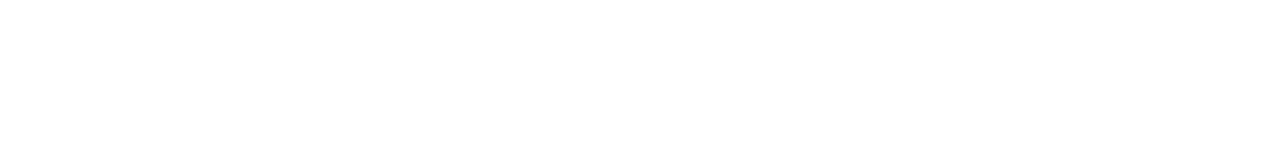
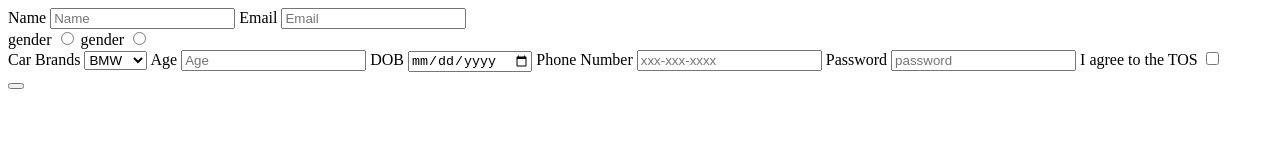
Before and after one commit to acciojob/signup-form-car-kanchan-karale067, a website: page main.html in a window 1280 px wide. Drawn offline with Linux system fonts and the light colour scheme.

Commit message:
created a submission

```diff
--- a/main.html
+++ b/main.html
@@ -11,6 +11,40 @@
     <script type="text/javascript" src="./script.js">
 </script>
 
+	<form  method="post">
+
+		<label for="name">Name</label>
+	    <input type="text" id="name" placeholder="Name" required>
+
+		<label for="email">Email</label>
+	    <input type="email"  id="email" placeholder="Email" required><br>
+
+	<label for="gender_m">gender</label>
+<input type="radio" id="gender_m" name="gender" required>
+		<label for="gender_f">gender</label>
+<input type="radio" id="gender_f" name="gender" required><br>
+
+		<label for="cars">Car Brands</label>
+		<Select type="select" id="cars" placeholder="--Please choose an option--" required>
+			<option>BMW</option>
+			<option>verena</option>
+			<option>indica</option>
+		</Select>
+		<label for="age">Age</label>
+		<input type="number" id="age" placeholder="Age" required>
+
+		<label for="dob">DOB</label>
+		<input type="date" id="dob" required>
+
+		<label for="tel">Phone Number</label>
+		<input type="Tel" id="tel" placeholder="xxx-xxx-xxxx" >
+
+		<label for="password">Password</label>
+		<input type="password"  id="Password" placeholder="password" required>
+
+		<label for="tos">I agree to the TOS</label>
+		<input type="checkbox" required="yes" id="tos"><br>
+		<button type="submit">
 </body>
 
 </html>
```
